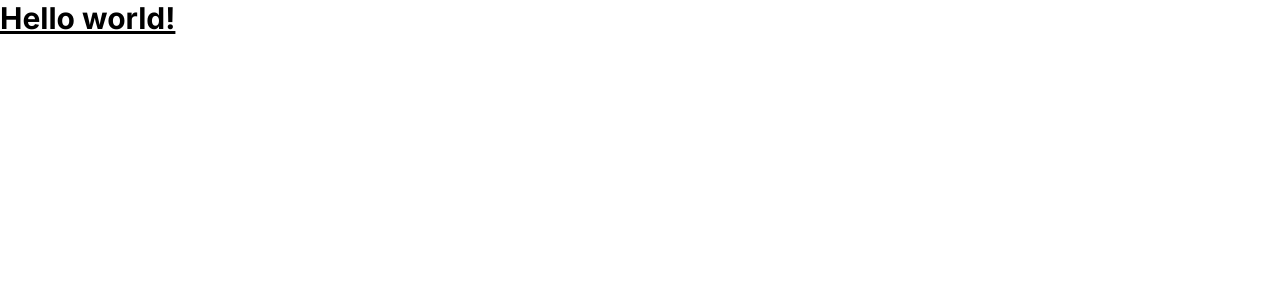
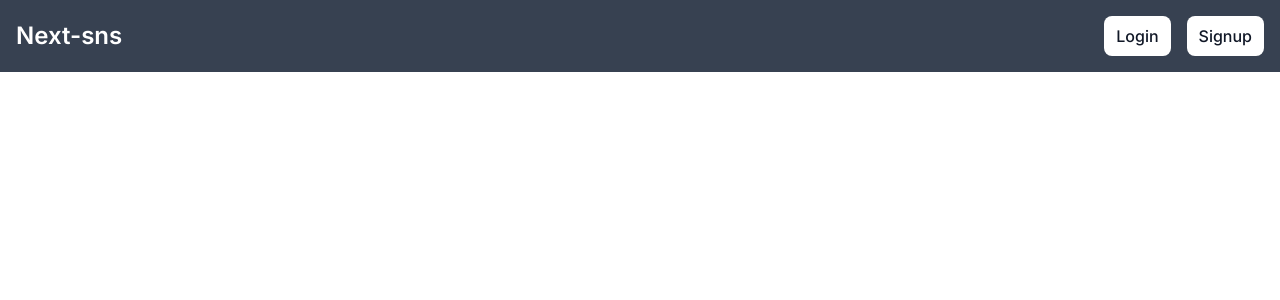
Before and after one commit to likuor/next-sns-client, a Next.js app: page / in a window 1280 px wide. Shown: the top 300 px of the page. Built offline with nearby package versions, Linux system fonts and the light colour scheme.

Commit message:
add: navbar

```diff
--- /dev/null
+++ b/src/app/components/Navbar.tsx
@@ -0,0 +1,34 @@
+import Link from 'next/link';
+import React from "react";
+
+const Navbar = () => {
+  return (
+    <header className="bg-gray-700 p-4 text-white">
+      <div className="container mx-auto flex justify-between items-center">
+        <h1 className="font-semibold text-2xl">
+          <Link href="/">Next-sns</Link>
+        </h1>
+        <nav>
+          <ul className="flex space-x-4">
+            <>
+              <Link
+                href="/login"
+                className="bg-white text-gray-900 py-2 px-3 rounded-lg font-medium"
+              >
+                Login
+              </Link>
+              <Link
+                href="/signup"
+                className="bg-white text-gray-900 py-2 px-3 rounded-lg font-medium"
+              >
+                Signup
+              </Link>
+            </>
+          </ul>
+        </nav>
+      </div>
+    </header>
+  );
+};
+
+export default Navbar;
--- a/src/app/layout.tsx
+++ b/src/app/layout.tsx
@@ -1,11 +1,12 @@
 import './globals.css'
 import type { Metadata } from 'next'
 import { Inter } from 'next/font/google'
+import Navbar from './components/Navbar'
 
 const inter = Inter({ subsets: ['latin'] })
 
 export const metadata: Metadata = {
-  title: 'Create Next App',
+  title: 'Next-sns',
   description: 'Generated by create next app',
 }
 
@@ -16,7 +17,10 @@
 }) {
   return (
     <html lang="en">
-      <body className={inter.className}>{children}</body>
+      <body className={inter.className}>
+        <Navbar />
+        {children}
+      </body>
     </html>
   )
 }
--- a/src/app/page.tsx
+++ b/src/app/page.tsx
@@ -2,8 +2,6 @@
 
 export default function Home() {
   return (
-    <h1 className="text-3xl font-bold underline">
-      Hello world!
-    </h1>
+    <></>
   )
 }
```
